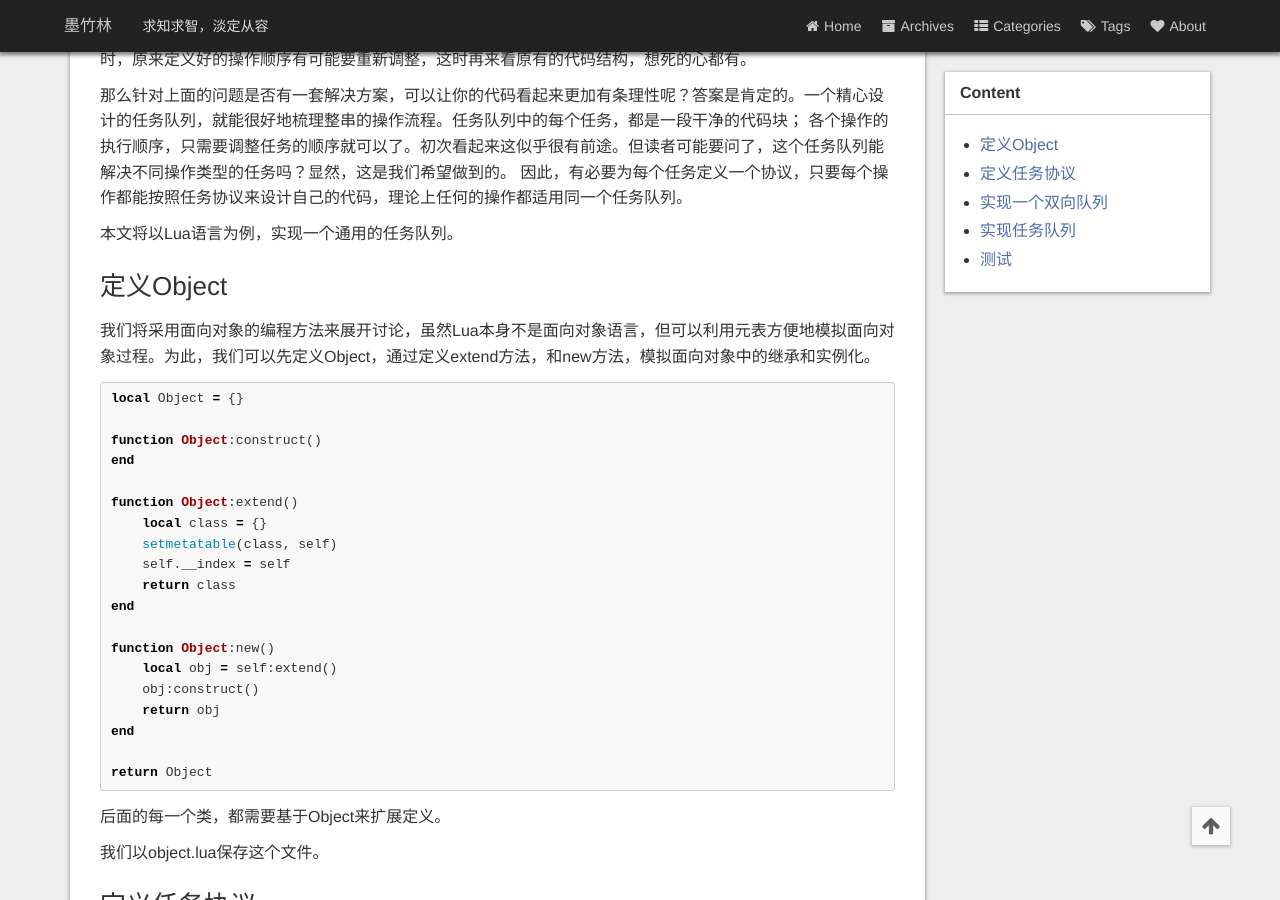
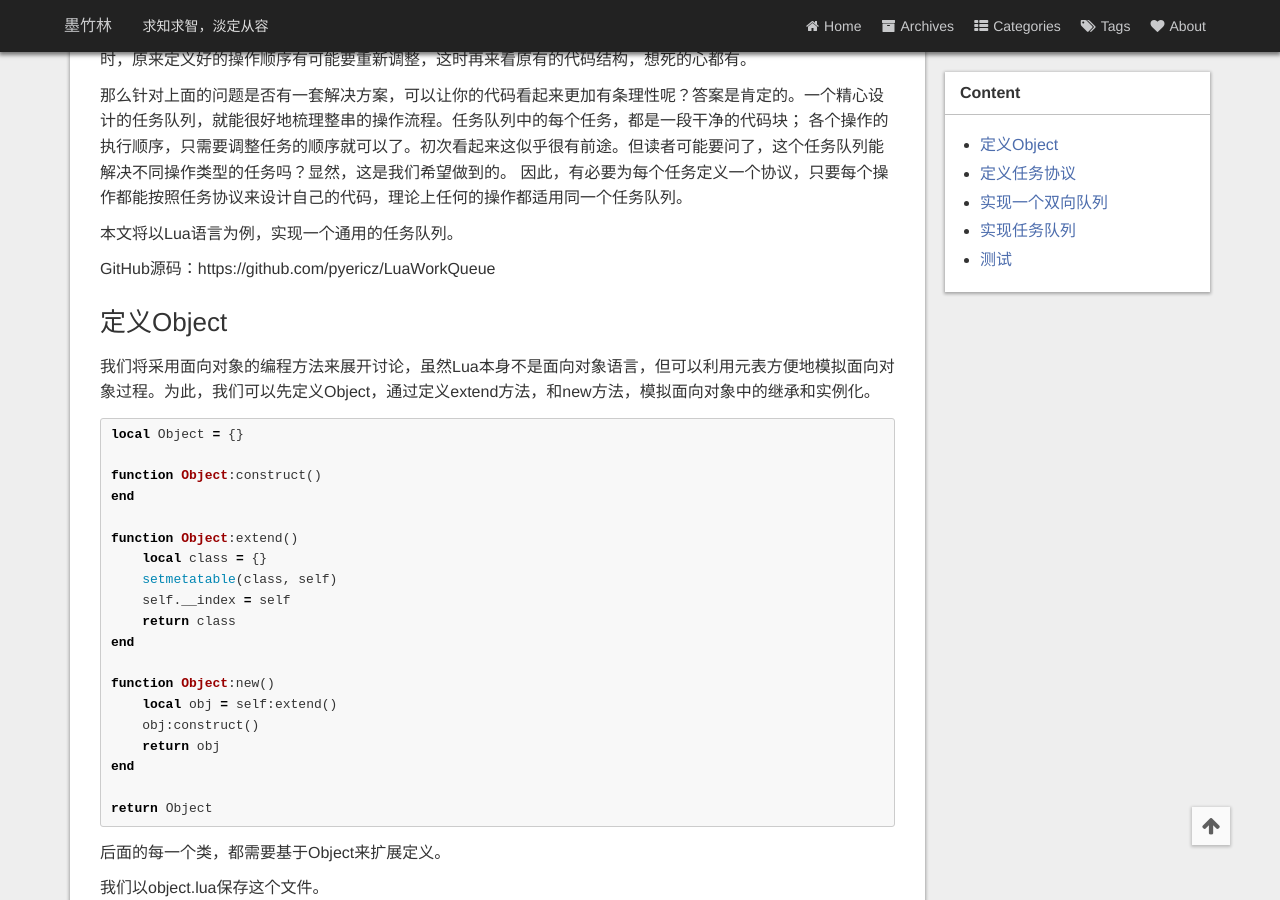
Before and after one commit to pyericz/blog, a Jekyll site: the page built from _posts/2017-08-24-lua-work-queue.md, in a window 1280 px wide and 900 px high, scrolled down 303 px. Built offline with Jekyll 4.4.1, drawn with Linux system fonts in a browser that asks for light colours; comment, search, counter and statistics services are not loaded.

Commit message:
Update 2017-08-24-lua-work-queue.md

```diff
--- a/_posts/2017-08-24-lua-work-queue.md
+++ b/_posts/2017-08-24-lua-work-queue.md
@@ -20,6 +20,8 @@ tag: [work, queue, async]
 本文将以Lua语言为例，实现一个通用的任务队列。
 
 
+
+GitHub源码：https://github.com/pyericz/LuaWorkQueue
 
 ### 定义Object
 我们将采用面向对象的编程方法来展开讨论，虽然Lua本身不是面向对象语言，但可以利用元表方便地模拟面向对象过程。为此，我们可以先定义Object，通过定义extend方法，和new方法，模拟面向对象中的继承和实例化。
```
